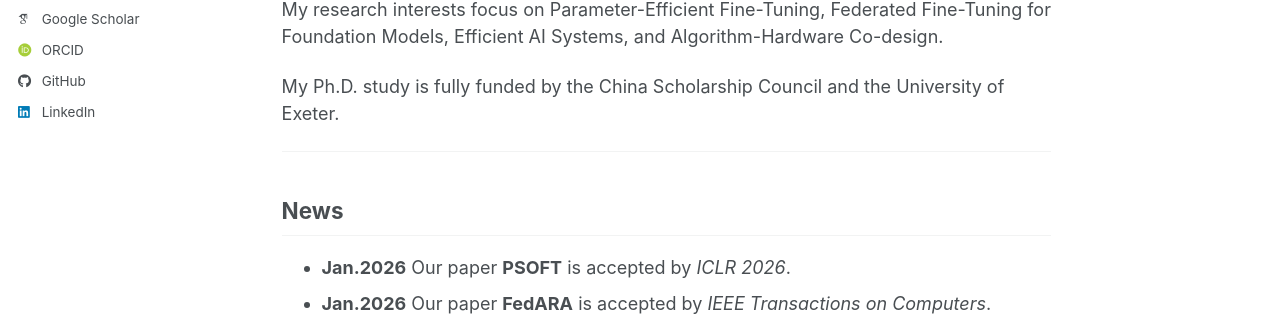
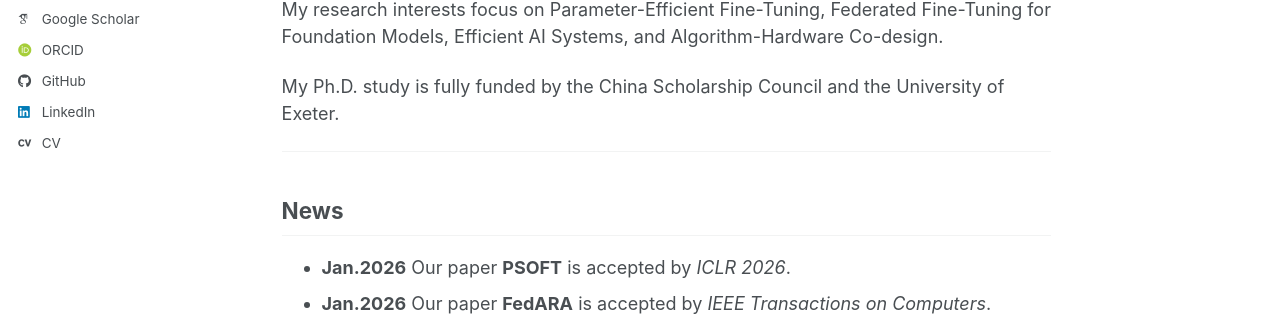
Before and after one commit to fei407/fei407.github.io, a Jekyll site: the page built from _pages/about.md, in a window 1280 px wide. Shown: the part 401-729 px from the top of the page. Built offline with Jekyll 4.4.1, drawn with Linux system fonts in a browser that asks for light colours; some web fonts are replaced; a script bundle is joined from its source files by our own code; library files that are not in the unit come from our copies.

Commit message:
update info

```diff
--- a/_includes/author-profile.html
+++ b/_includes/author-profile.html
@@ -169,7 +169,10 @@
         <li><a href="https://www.youtube.com/@{{ author.youtube }}"><i class="fab fa-fw fa-youtube icon-pad-right" aria-hidden="true"></i>YouTube</a></li>
       {% endif %}
       {% if author.zhihu %}
-      <li><a href="https://www.zhihu.com/people/{{ author.zhihu }}"><i class="fab fa-fw fa-zhihu icon-pad-right" aria-hidden="true"></i>Zhihu</a></li>
+        <li><a href="https://www.zhihu.com/people/{{ author.zhihu }}"><i class="fab fa-fw fa-zhihu icon-pad-right" aria-hidden="true"></i>Zhihu</a></li>
+      {% endif %}
+      {% if author.cv %}
+        <li><a href="{{ author.cv | prepend: base_path }}" target="_blank" rel="noopener" aria-label="CV"><i class="ai ai-cv ai-fw icon-pad-right" aria-hidden="true"></i>CV</a></li>
       {% endif %}
     </ul>
   </div>
```
